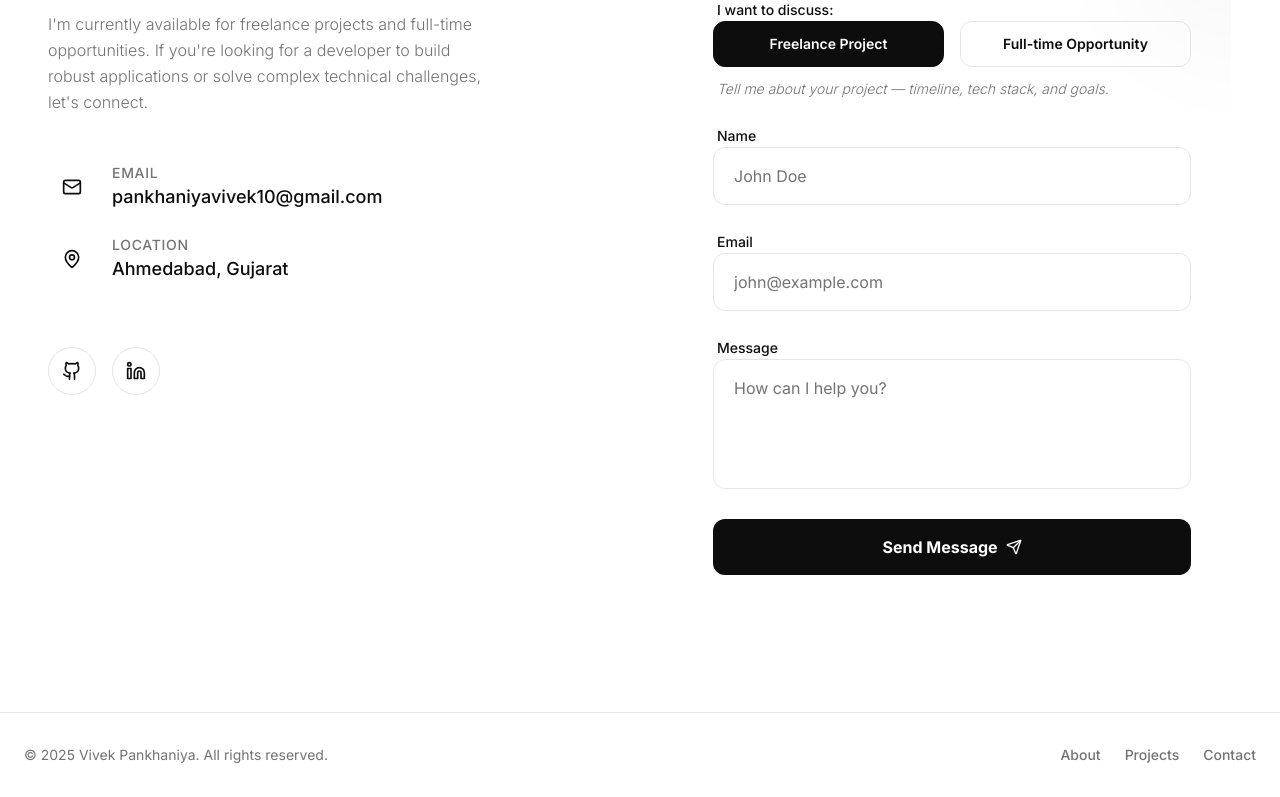
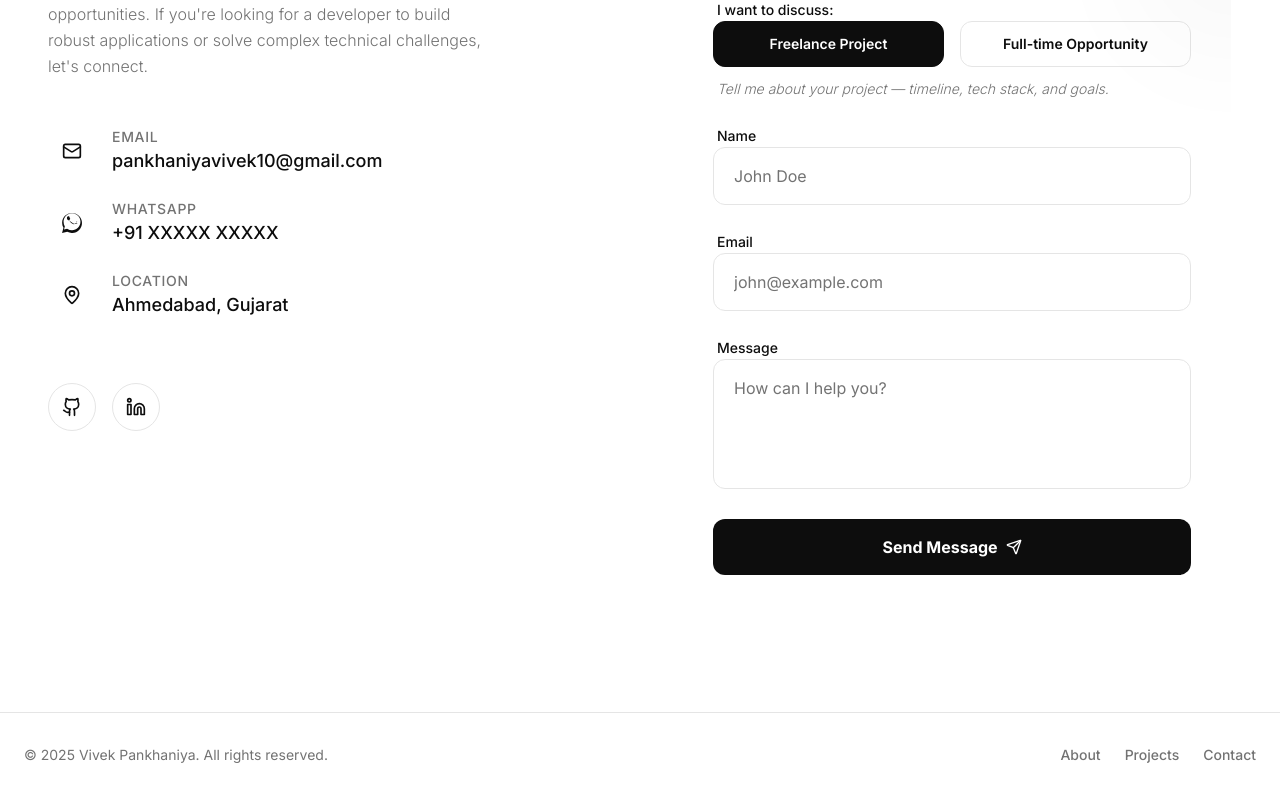
Before and after one commit to vivekio/My-Portfolio, a Next.js app: page / in a window 1280 px wide. Shown: the part 8506-9303 px from the top of the page. Built offline with nearby package versions, Linux system fonts and the light colour scheme.

Commit message:
feat: add ContactUs component with form handling and social links

```diff
--- a/src/components/contactus.tsx
+++ b/src/components/contactus.tsx
@@ -97,6 +97,29 @@ export default function ContactUs() {
                   </p>
                 </div>
               </a>
+              <a
+                href="https://wa.me/919510558572"
+                target="_blank"
+                rel="noreferrer"
+                className="flex items-center gap-4 group"
+              >
+                <div className="w-12 h-12 rounded-full glass flex items-center justify-center group-hover:scale-110 transition-transform">
+                  <svg
+                    className="w-5 h-5 text-foreground fill-current"
+                    viewBox="0 0 24 24"
+                  >
+                    <path d="M.057 24l1.687-6.163c-1.041-1.804-1.588-3.849-1.587-5.946C.06 5.348 5.397.01 12.008.01c3.202.001 6.212 1.246 8.477 3.514 2.266 2.268 3.507 5.28 3.505 8.484-.004 6.657-5.34 11.997-11.953 11.997-2.005-.001-3.973-.502-5.724-1.457L0 24zm6.59-4.846c1.62.962 3.376 1.47 5.358 1.47 5.58 0 10.121-4.544 10.125-10.13.002-2.707-1.043-5.251-2.946-7.158C17.28 1.43 14.74 0.38 12.007 0.38c-5.586 0-10.126 4.544-10.13 10.13-.001 2.01.522 3.977 1.517 5.714l-.992 3.624 3.709-.972zm11.666-6.028c-.303-.151-1.793-.885-2.071-.985-.278-.1-.48-.15-.68.15-.2.3-.777.985-.953 1.185-.177.2-.353.226-.656.075-3.04-1.52-3.79-2.228-5.15-4.57-.363-.62.363-.576.953-1.758.1-.2.05-.375-.025-.526-.075-.15-.68-1.637-.932-2.246-.247-.592-.497-.512-.68-.522-.177-.008-.38-.01-.58-.01-.2 0-.527.075-.803.375-.278.3-.803.785-.803 1.91 0 1.125.82 2.21 1.932 2.36 1.113.15 4.302 3.314 5.928 3.93.387.147.74.237 1.01.32.39.125.746.107 1.026.066.313-.047 1.793-.735 2.047-1.442.253-.708.253-1.314.177-1.442-.076-.127-.278-.203-.58-.354z" />
+                  </svg>
+                </div>
+                <div>
+                  <p className="text-sm text-muted-foreground font-medium uppercase tracking-wider">
+                    WhatsApp
+                  </p>
+                  <p className="text-lg text-foreground font-medium group-hover:text-transparent group-hover:bg-clip-text group-hover:bg-gradient-to-r group-hover:from-foreground group-hover:to-muted-foreground transition-all">
+                    +91 XXXXX XXXXX
+                  </p>
+                </div>
+              </a>
               <div className="flex items-center gap-4">
                 <div className="w-12 h-12 rounded-full glass flex items-center justify-center">
                   <MapPin className="w-5 h-5 text-foreground" />
@@ -143,7 +166,9 @@ export default function ContactUs() {
             {/* Calendly CTA Card */}
             <div className="relative overflow-hidden rounded-3xl border border-border bg-white/[0.02] p-8 shadow-lg">
               <div className="absolute top-0 right-0 w-32 h-32 bg-foreground/[0.02] rounded-full blur-2xl pointer-events-none" />
-              <h4 className="text-xl font-bold text-foreground mb-2">Prefer a quick call?</h4>
+              <h4 className="text-xl font-bold text-foreground mb-2">
+                Prefer a quick call?
+              </h4>
               <p className="text-muted-foreground text-sm font-light mb-6">
                 Book a free 30-minute intro call to discuss your project.
               </p>
```
